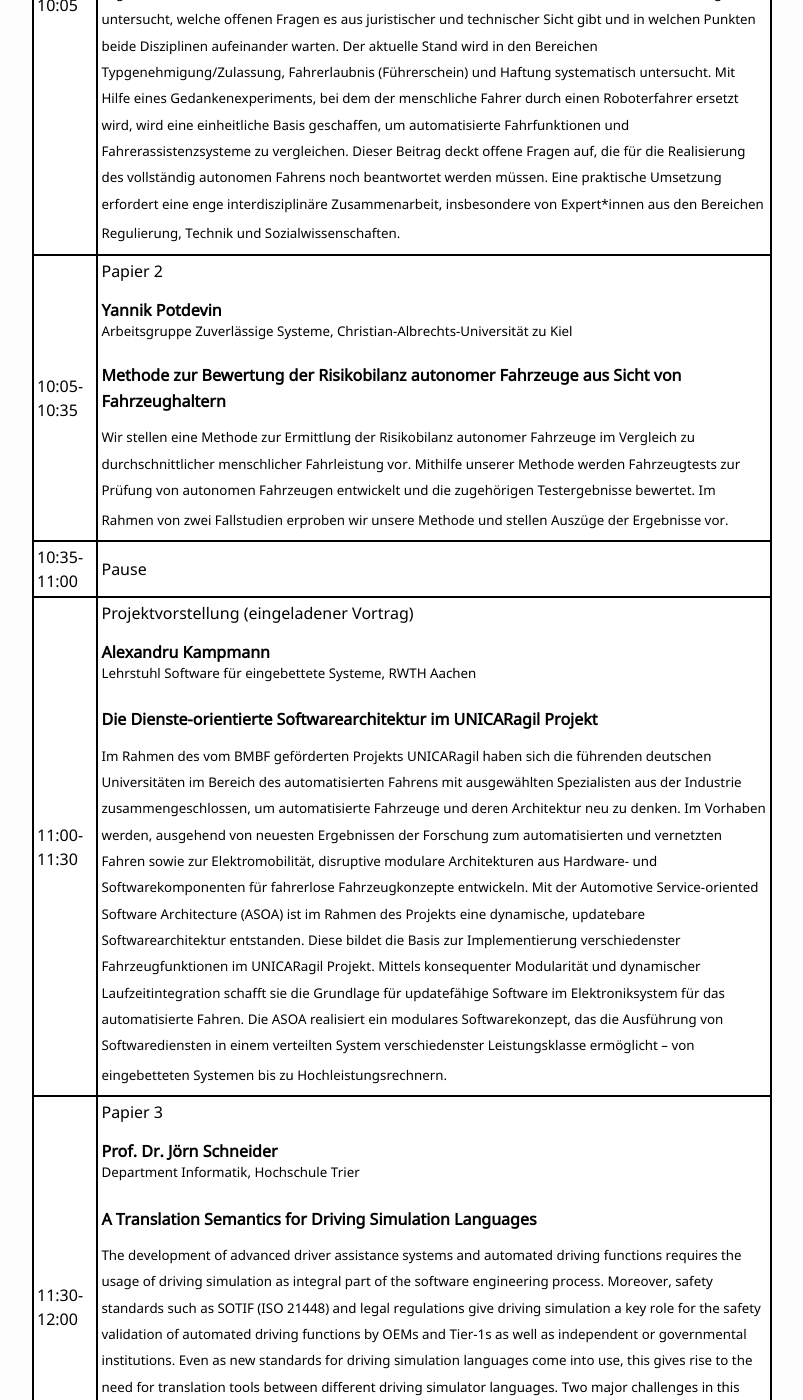
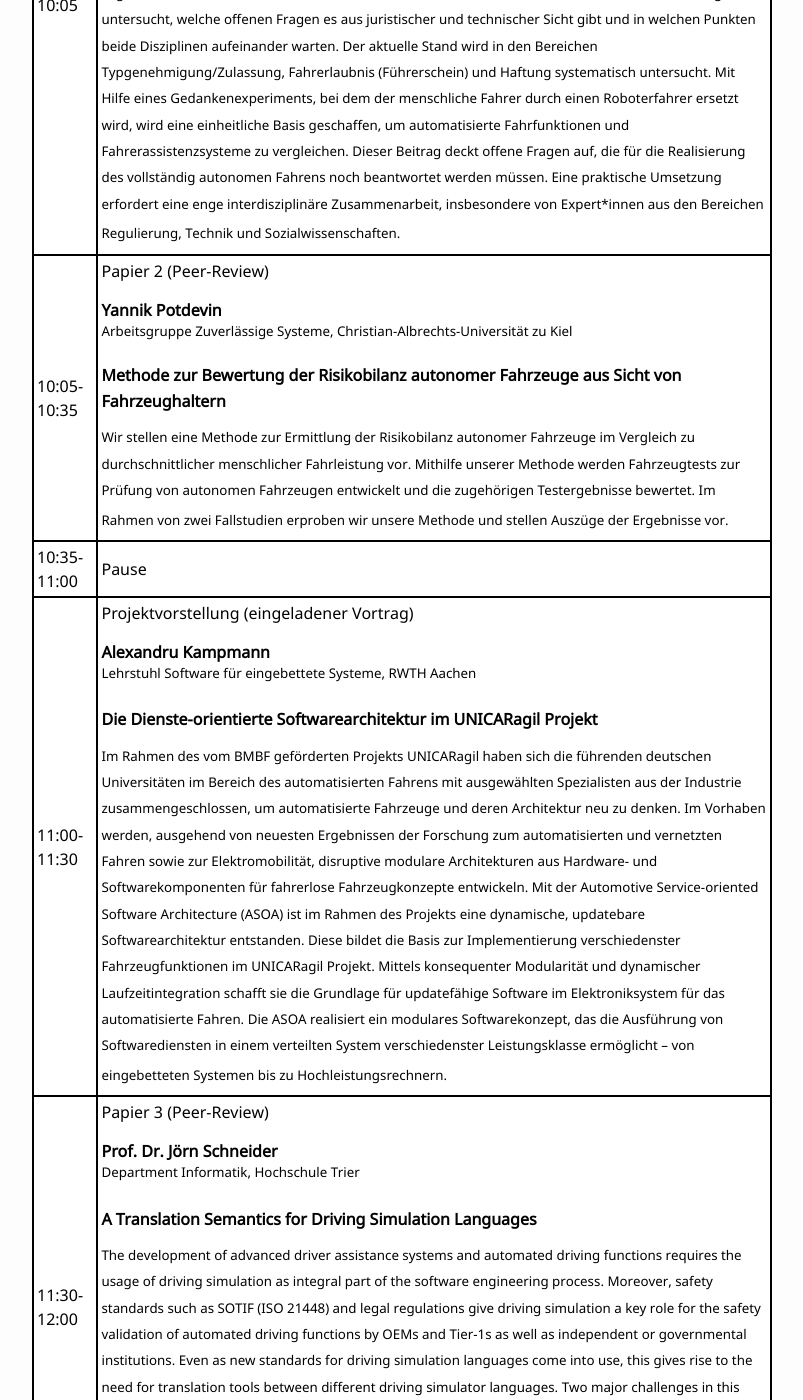
Before and after one commit to ASE-Workshop/2022, a Jekyll site: the page built from 0-programm.md, in a window 1280 px wide and 1400 px high, scrolled down 1024 px. Shown: the whole window, without its empty margins (238-1041 px from the left). Built offline with Jekyll 4.4.1, drawn with Linux system fonts in a browser that asks for light colours; some of the changed text lies outside the part shown.

Commit message:
Update 0-programm.md

```diff
--- a/0-programm.md
+++ b/0-programm.md
@@ -66,7 +66,7 @@ table.GeneratedTable thead {
         <sup><p></p>Autonomes Fahren rückt immer mehr in den Fokus der Gesellschaft. Im Gesetz zum autonomen Fahren sieht die deutsche Bundesregierung einen Meilenstein, der die Realisierung des autonomen Fahrens ermöglicht. Dennoch sind keine serienreifen, autonomen Fahrfunktionen auf deutschen Straßen zugelassen. Wie weit sind wir noch vom Traum vom autonomen Fahren entfernt? In diesem Beitrag wird untersucht, welche offenen Fragen es aus juristischer und technischer Sicht gibt und in welchen Punkten beide Disziplinen aufeinander warten. Der aktuelle Stand wird in den Bereichen Typgenehmigung/Zulassung, Fahrerlaubnis (Führerschein) und Haftung systematisch untersucht. Mit Hilfe eines Gedankenexperiments, bei dem der menschliche Fahrer durch einen Roboterfahrer ersetzt wird, wird eine einheitliche Basis geschaffen, um automatisierte Fahrfunktionen und Fahrerassistenzsysteme zu vergleichen. Dieser Beitrag deckt offene Fragen auf, die für die Realisierung des vollständig autonomen Fahrens noch beantwortet werden müssen. Eine praktische Umsetzung erfordert eine enge interdisziplinäre Zusammenarbeit, insbesondere von Expert*innen aus den Bereichen Regulierung, Technik und Sozialwissenschaften.  <sup>
      <tr>
       <td>10:05-10:35</td>
-      <td>Papier 2<p></p>
+      <td>Papier 2  (Peer-Review)<p></p>
         <b>Yannik Potdevin</b> <br/>
         <sup> Arbeitsgruppe Zuverlässige Systeme, Christian-Albrechts-Universität zu Kiel</sup> <p></p>
         <b>Methode zur Bewertung der Risikobilanz autonomer Fahrzeuge aus Sicht von Fahrzeughaltern</b>
@@ -84,7 +84,7 @@ table.GeneratedTable thead {
        <sup><p></p> Im Rahmen des vom BMBF geförderten Projekts UNICARagil haben sich die führenden deutschen Universitäten im Bereich des automatisierten Fahrens mit ausgewählten Spezialisten aus der Industrie zusammengeschlossen, um automatisierte Fahrzeuge und deren Architektur neu zu denken. Im Vorhaben werden, ausgehend von neuesten Ergebnissen der Forschung zum automatisierten und vernetzten Fahren sowie zur Elektromobilität, disruptive modulare Architekturen aus Hardware- und Softwarekomponenten für fahrerlose Fahrzeugkonzepte entwickeln. Mit der Automotive Service-oriented Software Architecture (ASOA) ist im Rahmen des Projekts eine dynamische, updatebare Softwarearchitektur entstanden. Diese bildet die Basis zur Implementierung verschiedenster Fahrzeugfunktionen im UNICARagil Projekt. Mittels konsequenter Modularität und dynamischer Laufzeitintegration schafft sie die Grundlage für updatefähige Software im Elektroniksystem für das automatisierte Fahren. Die ASOA realisiert ein modulares Softwarekonzept, das die Ausführung von Softwarediensten in einem verteilten System verschiedenster Leistungsklasse ermöglicht – von eingebetteten Systemen bis zu Hochleistungsrechnern.<sup>
     <tr>
       <td>11:30-12:00</td>
-      <td>Papier 3 <p></p>
+      <td>Papier 3  (Peer-Review)<p></p>
         <b>Prof. Dr. Jörn Schneider</b> <br/>
         <sup> Department Informatik, Hochschule Trier </sup> <p></p>
         <b>A Translation Semantics for Driving Simulation Languages</b>
@@ -92,7 +92,7 @@ table.GeneratedTable thead {
     <tr>
     <tr>
       <td>12:00-12:30</td>
-      <td>Papier 4<p></p>
+      <td>Papier 4  (Peer-Review)<p></p>
         <b>Moritz Emig</b><br/>
         <sup>Robert Bosch GmbH  </sup> <p></p>
         <b>Erweiterung von Gefahren- und Risikoanalysen der Funktionalen Sicherheit um Aspekte der Produktsicherheit nach ISO 12100</b>
```
Also changed, not shown: other parts of 0-programm.md (+2 -1 lines).
